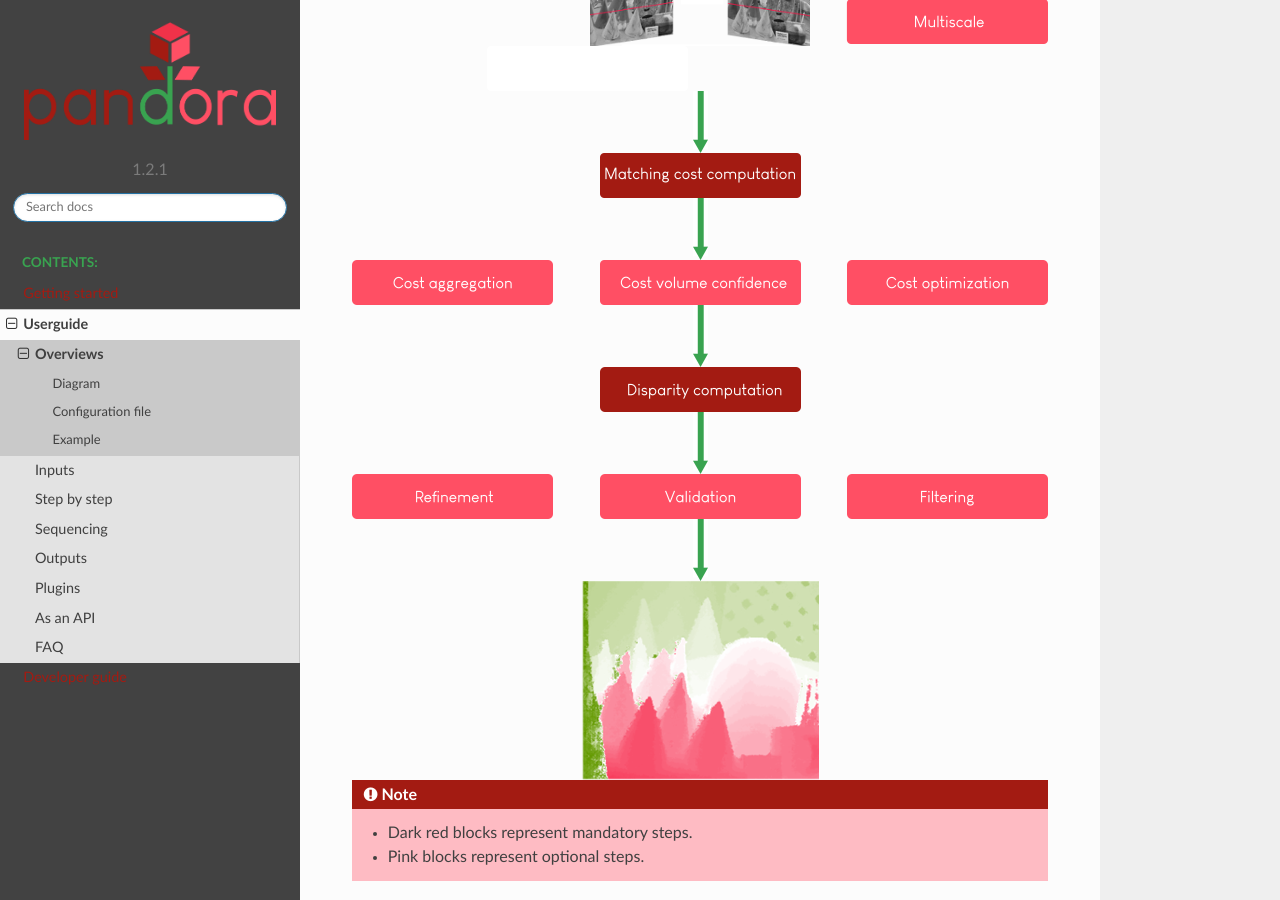
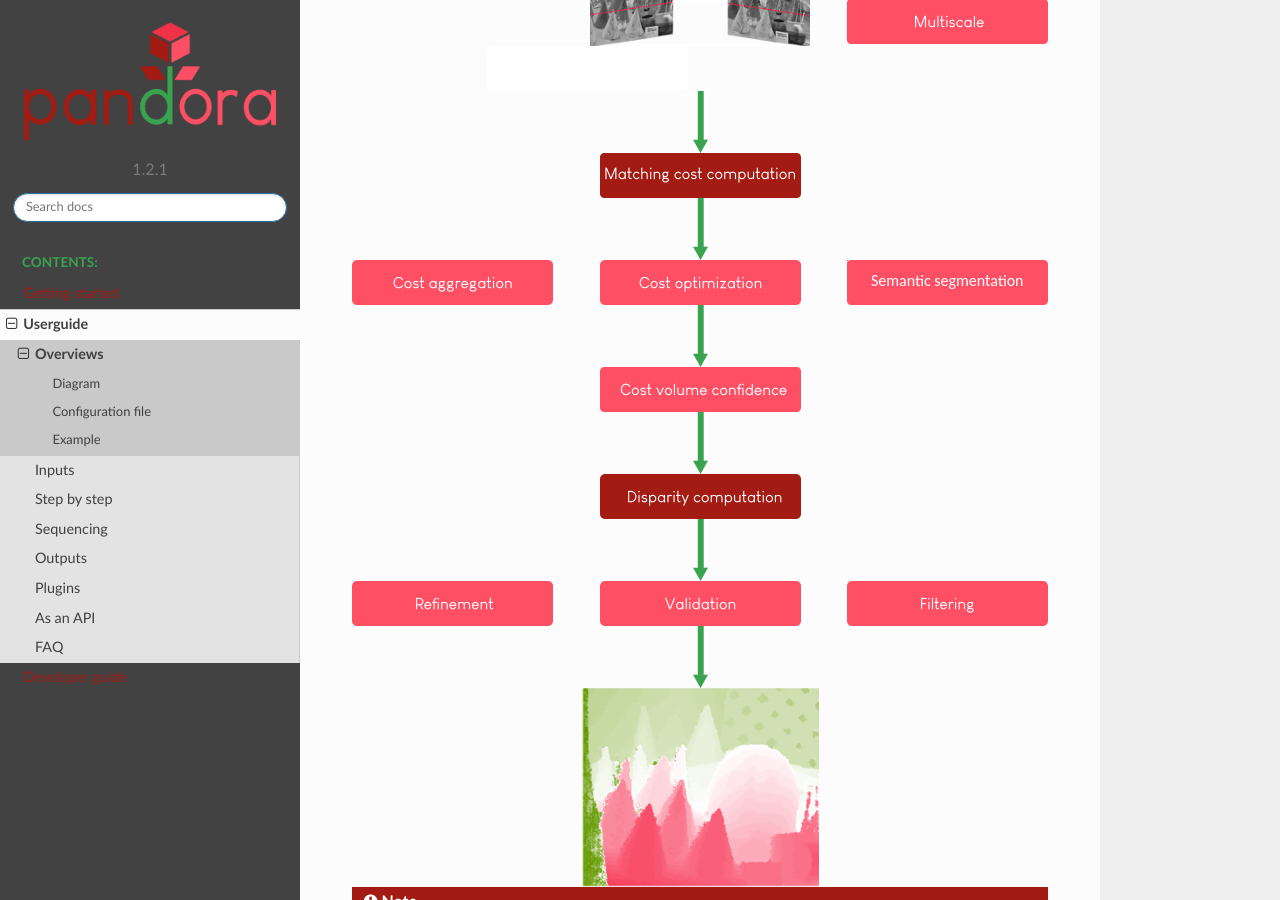
Before and after one commit to CNES/Pandora, a Sphinx documentation site: the page built from docs/source/userguide/overview.rst, in a window 1280 px wide and 900 px high, scrolled down 312 px. Built offline with Sphinx 7.4.7 and the Read the Docs theme 2.0.0, drawn with Linux system fonts in a browser that asks for light colours; formulas are drawn with MathJax 3; pages that are not in the unit, such as notebooks, are missing from menus.

Commit message:
doc: add semantic_segmentation on pipeline diagram

```diff
--- a/docs/source/userguide/overview.rst
+++ b/docs/source/userguide/overview.rst
@@ -34,9 +34,18 @@ The following interactive diagram highlights all stereo steps avalaible in Pando
     :align: left
     :target: step_by_step/aggregation.html
 
+.. image:: ../Images/main_diagram_step_semantic_segmentation.png
+    :align: right
+    :target: step_by_step/semantic_segmentation.html
+
+
 .. image:: ../Images/main_diagram_step_optimization.png
-    :align: right
+    :align: center
     :target: step_by_step/optimization.html
+
+.. image:: ../Images/arrow.png
+    :align: center
+
 
 .. image:: ../Images/main_diagram_step_cost_volume_confidence.png
     :align: center
--- a/docs/source/userguide/step_by_step.rst
+++ b/docs/source/userguide/step_by_step.rst
@@ -11,6 +11,7 @@ The following sections describe Pandora's stereo matching steps.
     step_by_step/matching_cost.rst
     step_by_step/cost_volume_confidence.rst
     step_by_step/aggregation.rst
+    step_by_step/semantic_segmentation.rst
     step_by_step/optimization.rst
     step_by_step/disparity.rst
     step_by_step/filtering.rst
--- /dev/null
+++ b/docs/source/userguide/step_by_step/semantic_segmentation.rst
@@ -0,0 +1,4 @@
+.. _semantic_segmentation:
+
+Semantic segmentation
+=====================
```
Also changed, not shown: docs/source/Images/main_diagram_step_semantic_segmentation.png (added).
